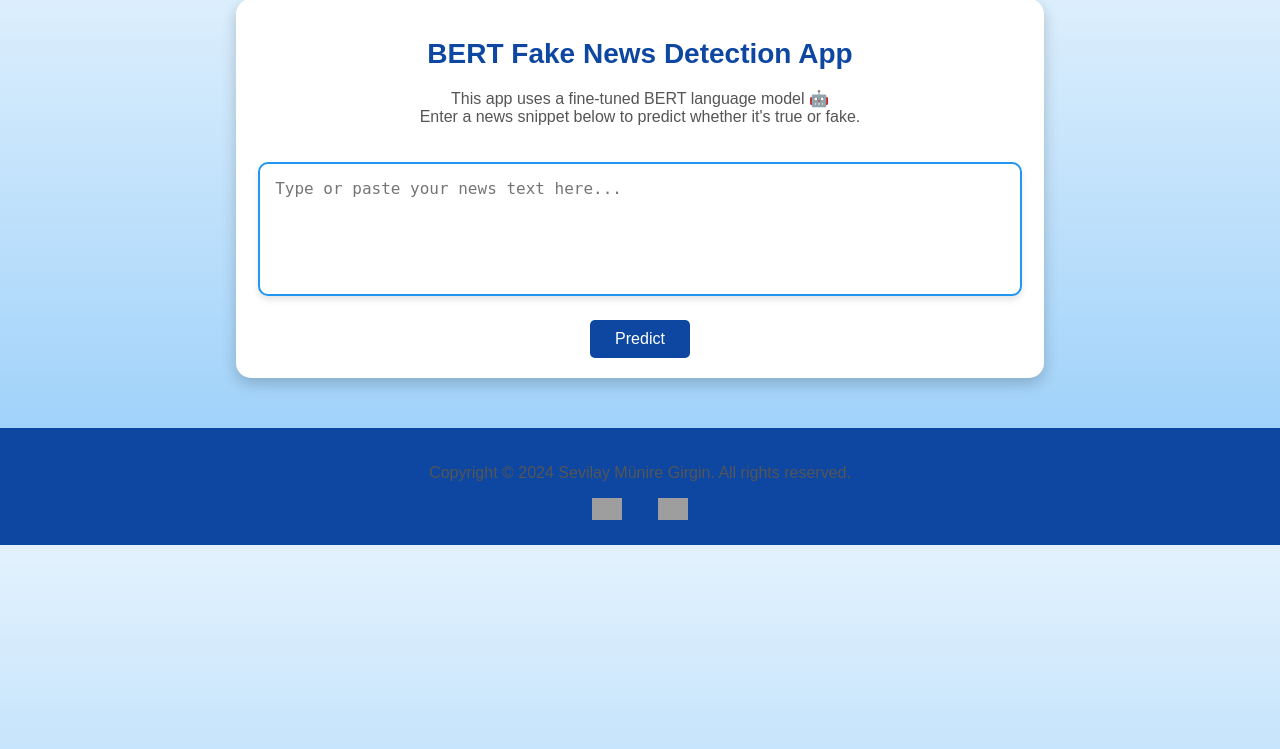
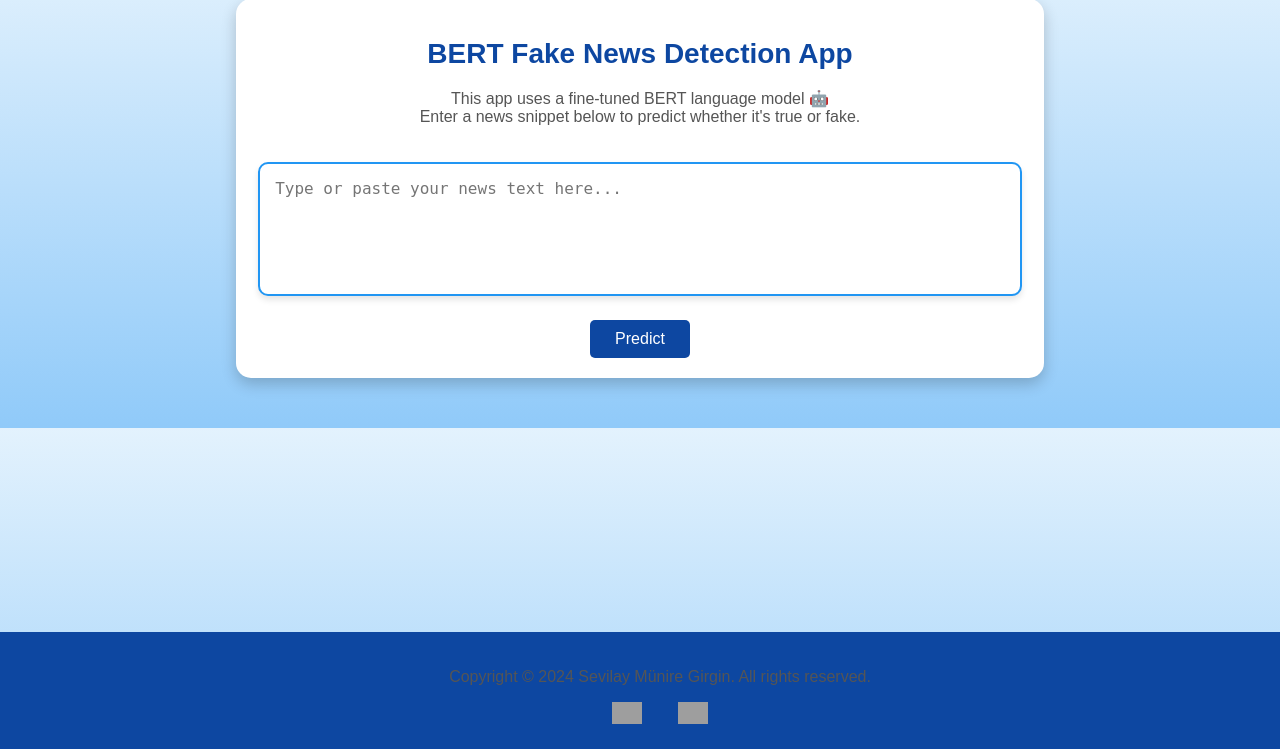
Before and after one commit to SevilayMuni/my-bert-fake-news, a Flask app: page / in a window 1280 px wide. Shown: the part 51-800 px from the top of the page. Run offline with Flask 3, Linux system fonts and the light colour scheme; grey boxes are pictures that could not be loaded.

Commit message:
Update index.html

```diff
--- a/template/index.html
+++ b/template/index.html
@@ -81,6 +81,11 @@
             padding: 20px;
             background-color: #0d47a1;
             color: white;
+            text-align: center;
+            width: 100%;
+            position: fixed;
+            bottom: 0;
+            left: 0;
         }
 
         footer a {
```
